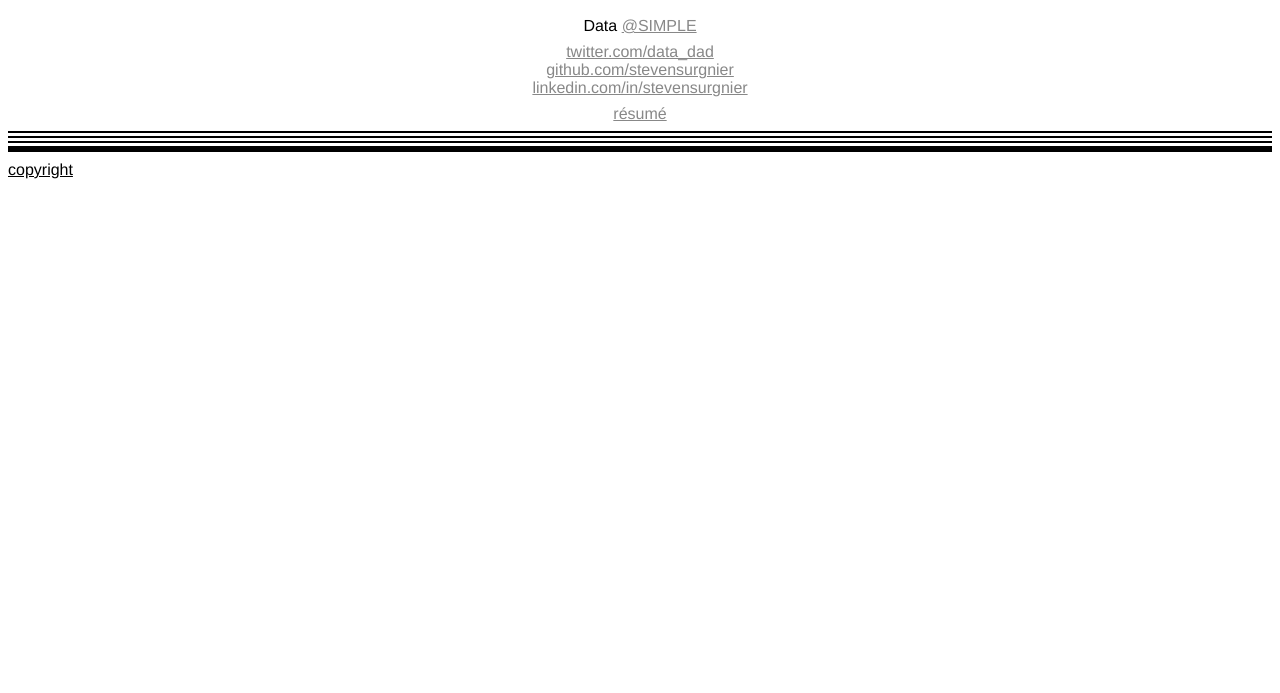
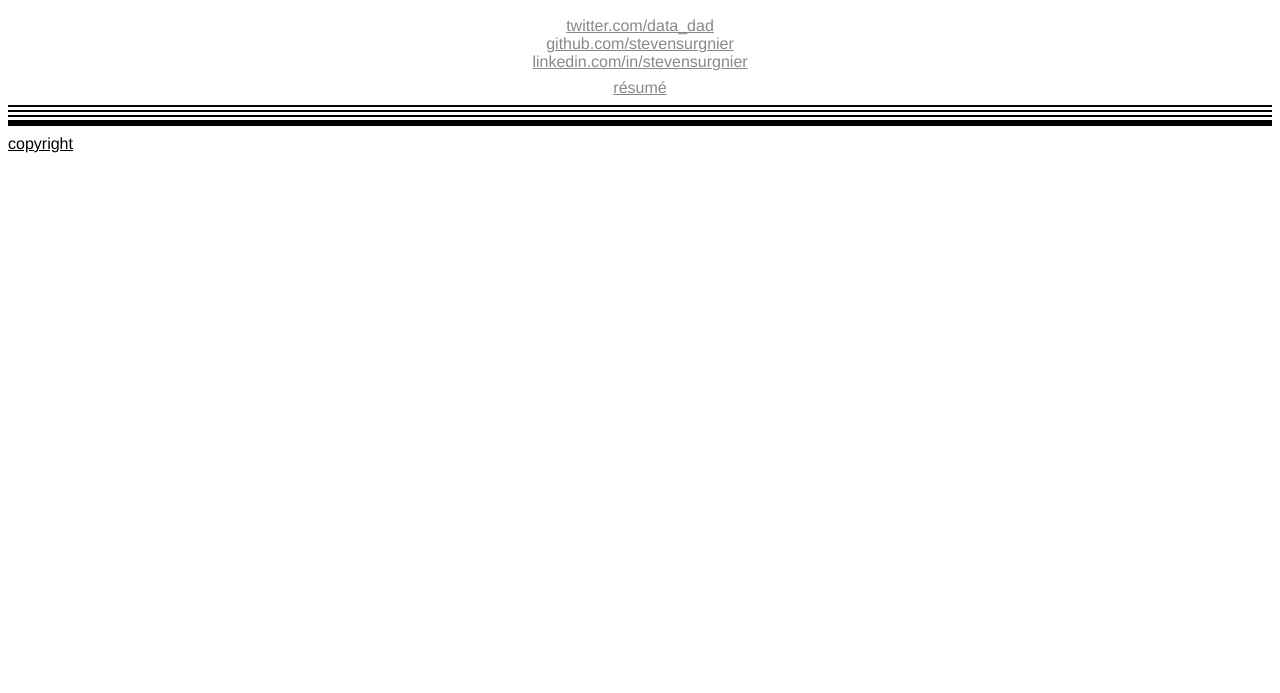
Before and after one commit to stevensurgnier/stevensurgnier.github.io, a plain HTML site: page index.html in a window 1280 px wide. Shown: the part 107-800 px from the top of the page. Drawn offline with Linux system fonts and the light colour scheme.

Commit message:
remove SIMPLE

```diff
--- a/index.html
+++ b/index.html
@@ -57,11 +57,6 @@
         <h2>Steven Surgnier</h2>
       </div>
       <div id="info">
-        <div id="work">
-          <ul>
-            <li>Data <a href="https://www.simple.com/">@SIMPLE</a></li>
-          </ul>
-        </div>
         <div id="web">
           <ul>
             <li><a href="https://twitter.com/data_dad">twitter.com/data_dad</a></li>
```
